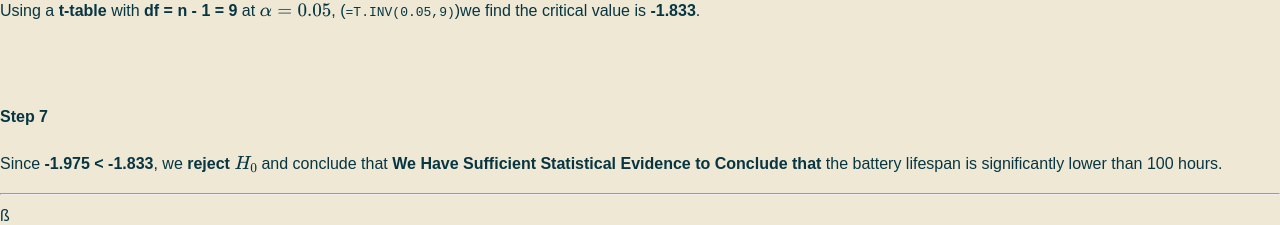
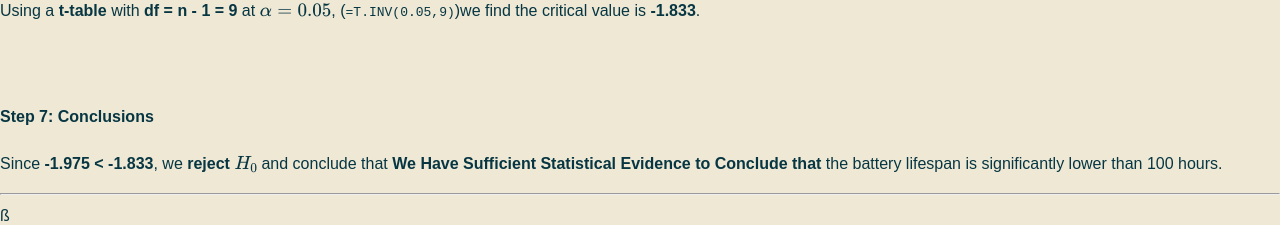
Before and after one commit to mrsoltys/ProbStat.github.io, a Jekyll site: the page built from HypothesisTesting.md, in a window 1280 px wide and 900 px high, scrolled down 1723 px. Shown: the part 672-897 px from the top of the window. Built offline with Jekyll 4.4.1, drawn with Linux system fonts in a browser that asks for light colours; comment, search, counter and statistics services are not loaded.

Commit message:
Update HypothesisTesting.md

```diff
--- a/HypothesisTesting.md
+++ b/HypothesisTesting.md
@@ -94,7 +94,7 @@ $$
 
 Using a **t-table** with **df = n - 1 = 9** at $$ \alpha = 0.05 $$, (`=T.INV(0.05,9)`)we find the critical value is **-1.833**.
 
-#### Step 7
+#### Step 7: Conclusions
  Since **-1.975 < -1.833**, we **reject $$ H_0 $$** and conclude that **We Have Sufficient Statistical Evidence to Conclude that** the battery lifespan is significantly lower than 100 hours.
 
 ---
```
